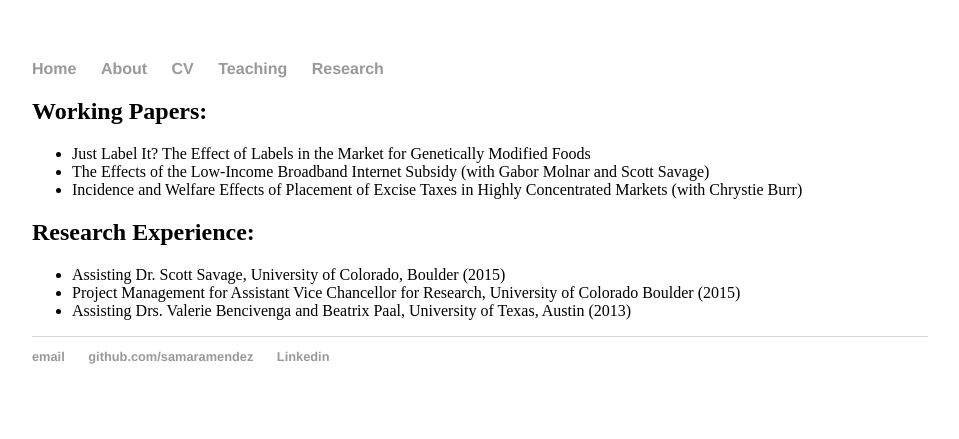
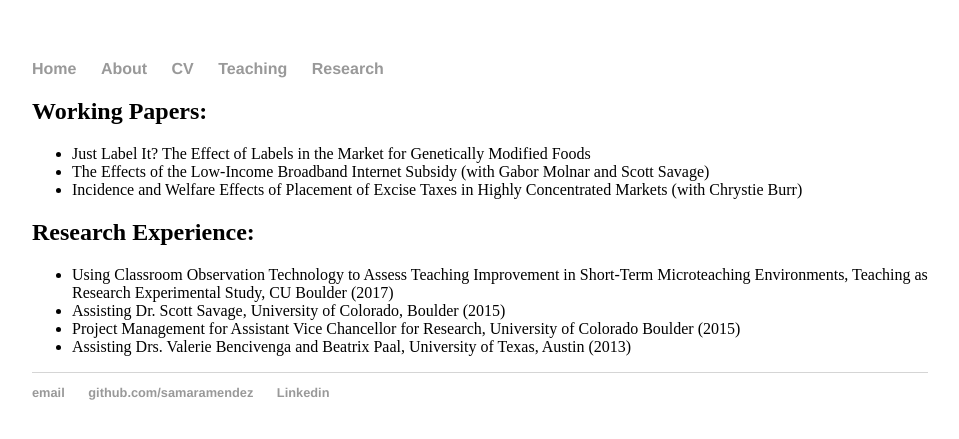
Before and after one commit to samaramendez/samaramendez.github.io, a Jekyll site: the page built from research/index.html, in a window 1280 px wide. Shown: the top 439 px of the page, without its empty margins (160-1119 px from the left). Built offline with Jekyll 4.4.1, drawn with Linux system fonts in a browser that asks for light colours.

Commit message:
Update index.html

```diff
--- a/research/index.html
+++ b/research/index.html
@@ -12,6 +12,7 @@ title: Samara Mendez
 
 		<h2> Research Experience: </h2>
 		<ul>
+		<li> Using Classroom Observation Technology to Assess Teaching Improvement in Short-Term Microteaching Environments, Teaching as Research Experimental Study, CU Boulder (2017) </li>
    		 <li>Assisting Dr. Scott Savage, University of Colorado, Boulder (2015) </li>
     		<li>Project Management for Assistant Vice Chancellor for Research, University of Colorado Boulder (2015) </li>
     		<li>Assisting Drs. Valerie Bencivenga and Beatrix Paal, University of Texas, Austin (2013)		 </li>
```
